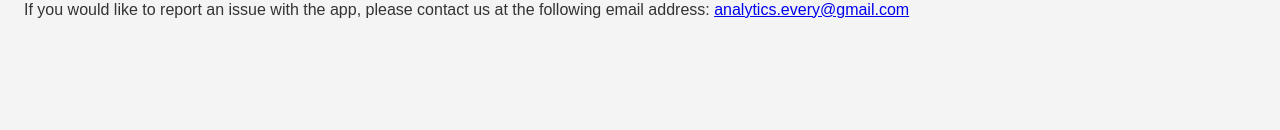
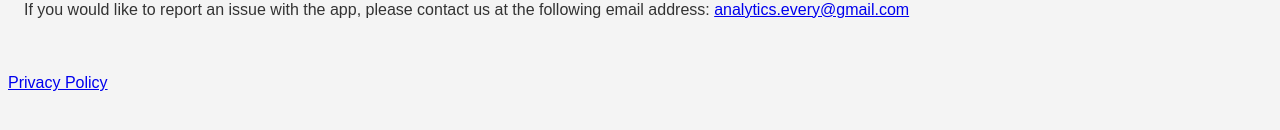
Before and after one commit to cobayashi31/.github.io, a plain HTML site: page index.html in a window 1280 px wide. Shown: the part 508-638 px from the top of the page. Drawn offline with Linux system fonts and the light colour scheme.

Commit message:
Add files via upload

```diff
--- a/index.html
+++ b/index.html
@@ -32,4 +32,7 @@
         </section>
     </main>
 </body>
+<footer>
+<a href="/ai/privacy-policy.html">Privacy Policy</a>
+</footer>
 </html>
```
